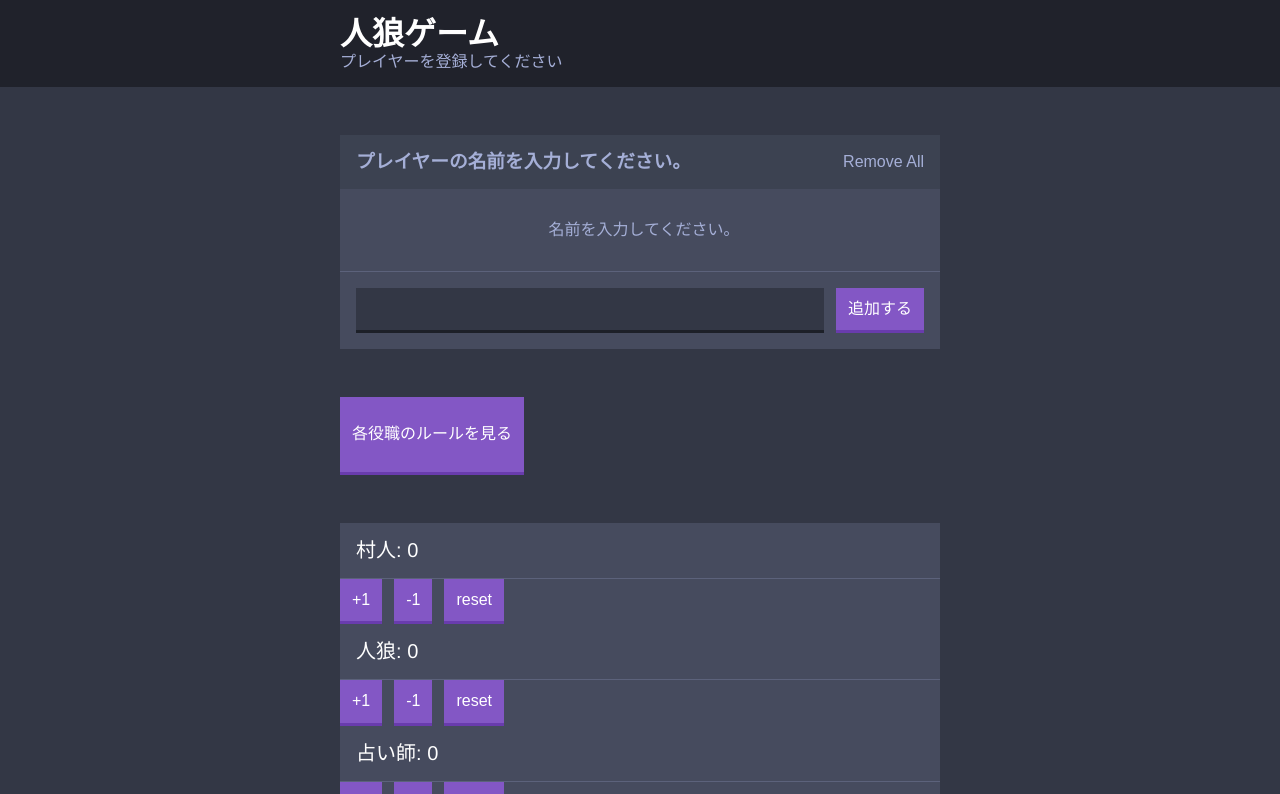
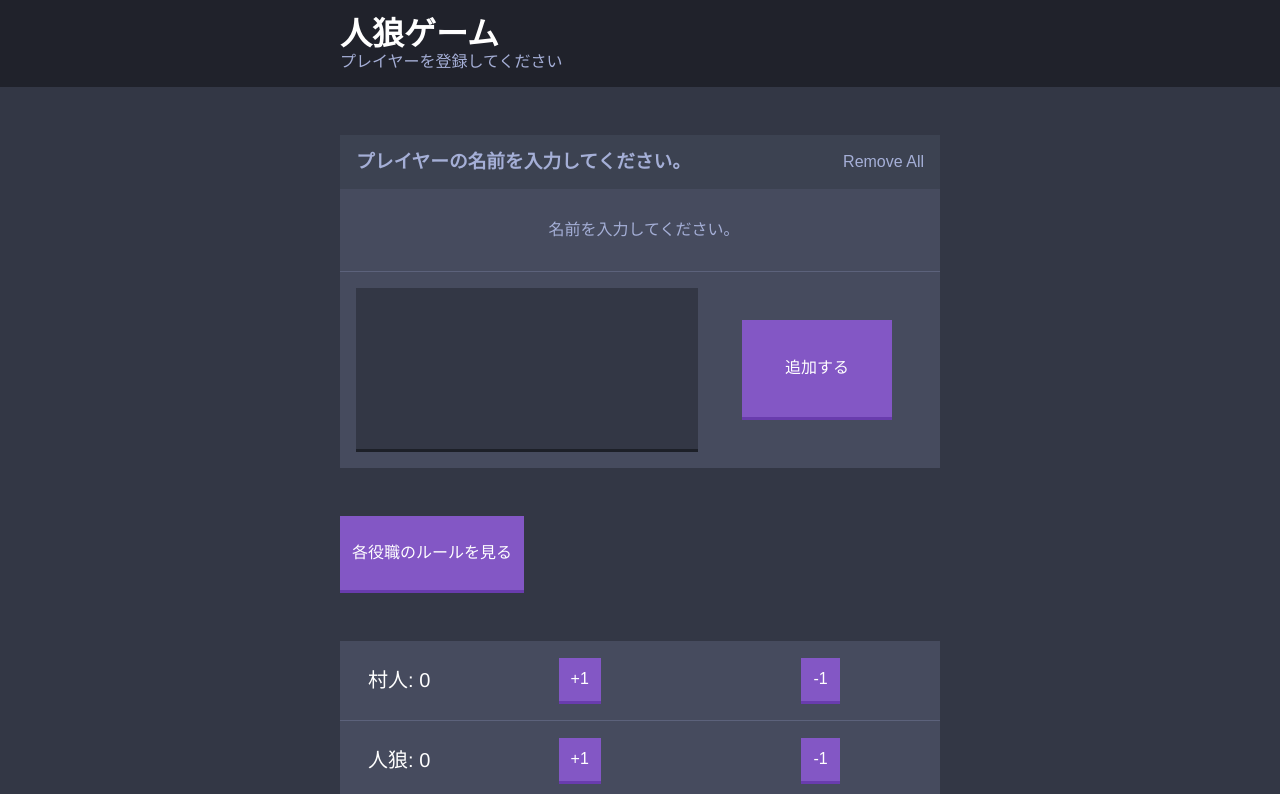
Before and after one commit to yutsu/jinro, a React (Create React App) app: page / in a window 1280 px wide. Shown: the top 794 px of the page. Built offline with nearby package versions, Linux system fonts and the light colour scheme.

Commit message:
Modify style

```diff
--- a/src/components/AddOption.js
+++ b/src/components/AddOption.js
@@ -29,7 +29,7 @@ export default class AddOption extends React.Component {
         {this.state.error && <p className='add-option-error'>{this.state.error}</p>}
         <form className='add-option' onSubmit={this.handleAddOption}>
           <input className='add-option__input' type="text" name="option" />
-          <button className='button'>追加する</button>
+          <button className='button-list'>追加する</button>
         </form>
       </div>
     );
--- a/src/components/Counter.js
+++ b/src/components/Counter.js
@@ -54,12 +54,10 @@ export default class Counter extends React.Component {
   render() {
     return (
       <div>
-
-        <p className='option option__text option__role'>{this.props.role_jp}: {this.state.count}</p>
-        <div>
+        <div className='button-wrapper button-wrapper__role'>
+          <div className='option-role option__role'>{this.props.role_jp}: {this.state.count > 0 ? <div className='counter'>{this.state.count}</div>: this.state.count}</div>
           <button className='button button--plus-one' onClick={this.handleAddOne}>+1</button>
           <button className='button button--plus-one'  onClick={this.handleMinusOne}>-1</button>
-          <button className='button'  onClick={this.handleReset}>reset</button>
         </div>
       </div>
     );
--- a/src/components/RoleOptions.js
+++ b/src/components/RoleOptions.js
@@ -10,6 +10,8 @@ export default class RoleOptions extends React.Component {
       new RoleClass('anonymous')
       ))
   }
+
+
 
   render() {
     let instances = this.classInstances(this.props.roleClasses);
--- a/src/styles/components/_button.scss
+++ b/src/styles/components/_button.scss
@@ -80,7 +80,7 @@
 }
 
 .button--plus-one {
-    margin-right: $s-size;
+    margin: auto;
 }
 
 .button-wrapper {
@@ -90,6 +90,12 @@
     height: auto;
 }
 
+.button-wrapper__role {
+    border-bottom: 1px solid lighten($light-blue, 10%);
+    height: auto;
+
+}
+
 .button-wrapper-next-player {
     display: flex;
     flex-wrap: wrap;
--- /dev/null
+++ b/src/styles/components/_counter.scss
@@ -0,0 +1,4 @@
+.counter{
+    color: $yellow;
+    margin-left: $s-size;
+}
--- a/src/styles/components/_option.scss
+++ b/src/styles/components/_option.scss
@@ -5,7 +5,15 @@
     padding: $m-size $m-size;
 }
 
-
+.option-role {
+    color: white;
+    font-weight: 500;
+    font-size: 2rem;
+    display: flex;
+    justify-content: space-between;
+    padding: $m-size;
+    margin: $s-size;
+}
 
 .option__text {
     color: white;
--- a/src/styles/index.scss
+++ b/src/styles/index.scss
@@ -3,6 +3,7 @@
 @import './components/add-option';
 @import './components/button';
 @import './components/container';
+@import './components/counter';
 @import './components/header';
 @import './components/option';
 @import './components/timer';
```
